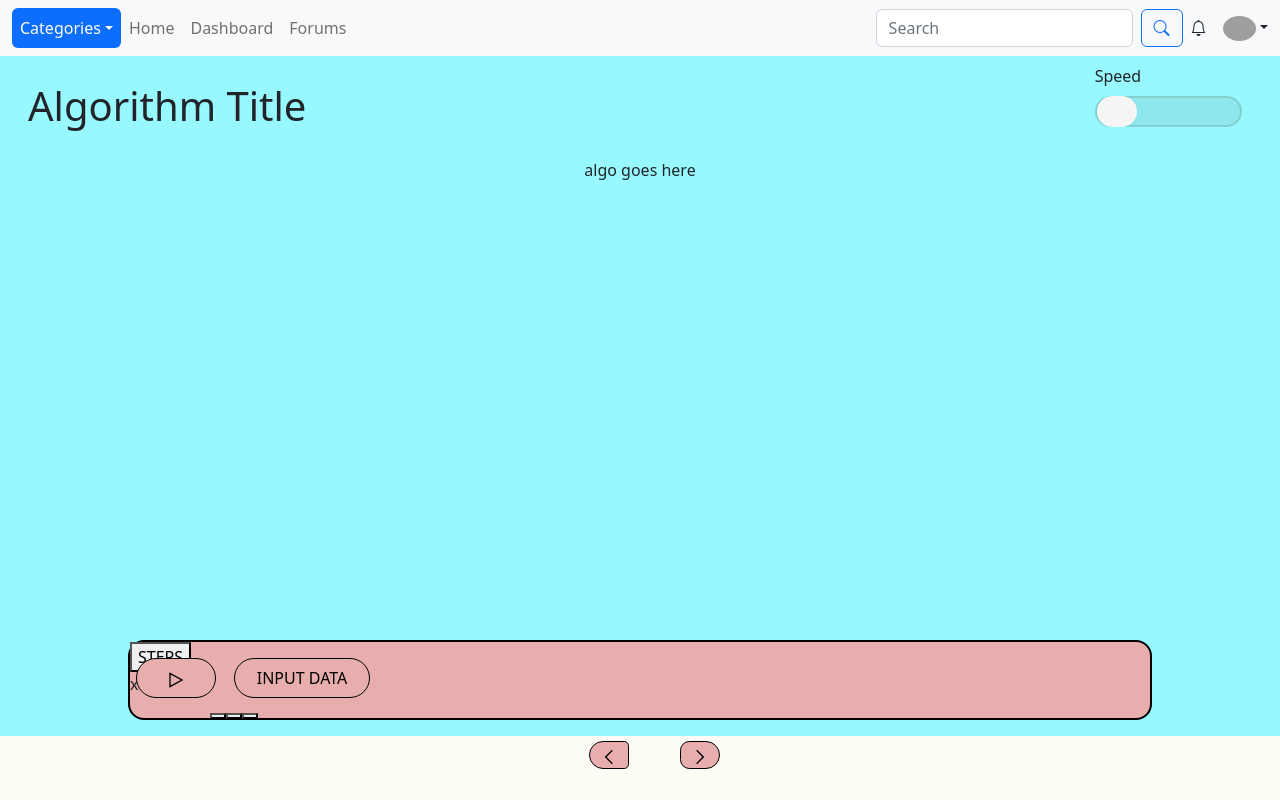
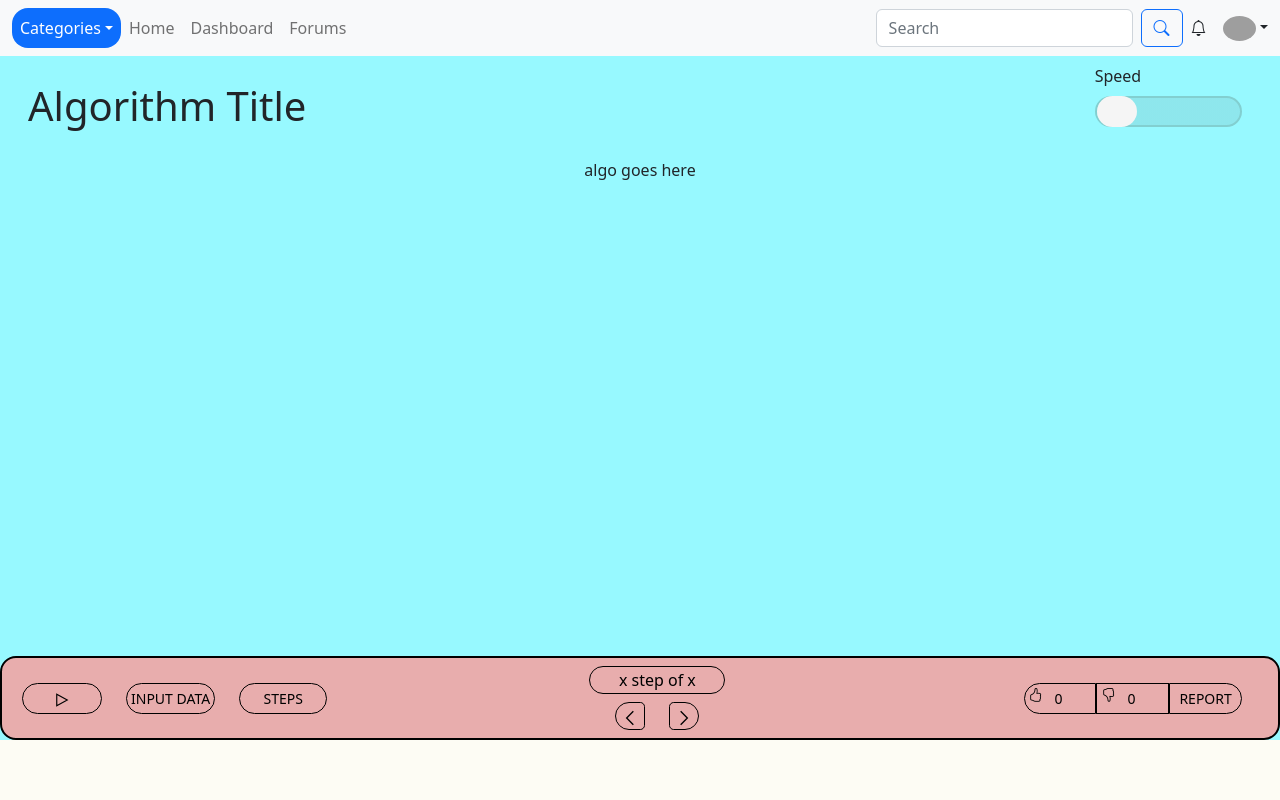
Before and after one commit to OrbelB/SimplyAlgorithms, a React (Create React App) app in the folder frontend/: page / in a window 1280 px wide. Shown: the top 800 px of the page. Built offline with nearby package versions, Linux system fonts and the light colour scheme; grey boxes are pictures that could not be loaded.

Commit message:
Fixed button layout and structured algo. vis. bar.

```diff
--- a/frontend/src/components/ui/alg_vis_btns/Alg_vis_btns.jsx
+++ b/frontend/src/components/ui/alg_vis_btns/Alg_vis_btns.jsx
@@ -1,26 +1,70 @@
-import React from 'react'
-import './alg_btns.css'
+import React, {useState} from 'react'
+import styles from './alg_btns.module.css'
 import {GrPlay} from 'react-icons/gr';
 import {GrPrevious} from 'react-icons/gr';
 import {GrNext} from 'react-icons/gr'
+import cx from "classnames";
+
 const Alg_vis_btns = () => {
-  return (
-    <div className='alg_visualizer'>
-         {/* <Alg_vis_stps/> */}
-        <button class='alg_vis_btn_play'><GrPlay/></button>
-        <button class='alg_vis_btn_inData'>INPUT DATA</button>
-        <button class='alg_vis_btn_steps'>STEPS</button>
-        <div>
-          x step of x
+    const [likes, setLikes] = useState(0);
+    const [dislikes, setDislikes] = useState(0);
+    const handleLike = () => {
+        setLikes(likes + 1);
+    }
+    const handleDislike = () => {
+        setDislikes(dislikes + 1);
+    }
+
+    return (
+        <div className={cx(styles['alg_visualizer'], 'container-fluid')}>
+            <div className={"grid p-2"}>
+                <div className={"row"}>
+                    <div className={"col-sm-auto small align-self-center"}>
+                        <button className={cx(styles['alg_vis_btn_play'], 'p-1')}><GrPlay/></button>
+                    </div>
+                    <div className={"col-sm-auto small  align-self-center"}>
+                        <button className={cx(styles['alg_vis_btn_inData'], 'p-1')}>INPUT DATA</button>
+                    </div>
+                    <div className={"col-sm-auto small align-self-center"}>
+                        <button className={cx(styles['alg_vis_btn_steps'], 'p-1')}>STEPS</button>
+                    </div>
+                    <div className={"col align-content-center me-xl-5"}>
+                        <div className={"row justify-content-center"}>
+                            <button className={styles['alg_vis_btn_steps_amount']}>x step of x</button>
+                        </div>
+                        <div className={"row justify-content-center"}>
+                            <div className={"col-sm-auto mt-2"}>
+                                <button className={styles['alg_vis_btn_prev']}><GrPrevious/></button>
+                            </div>
+                            <div className={"col-sm-auto mt-2"}>
+                                <button className={styles['alg_vis_btn_next']}><GrNext/></button>
+                            </div>
+                        </div>
+                    </div>
+                    <div className={"col-sm-auto small align-self-center"}>
+                        {/* TODO when setting up the server a user can only either like or dislike; A like/dislike must be unique per user */}
+                        <button className={cx(styles['alg_vis_btn_like'], "row bi bi-hand-thumbs-up p-1 p-lg-auto")}
+                             onClick={handleLike}>
+                            <div className={"col-sm-auto "} unselectable={"on"}>{likes=== 0 ? 0 : likes}</div>
+                        </button>
+                    </div>
+                    <div className={"col-sm-auto small align-self-center"}>
+                        {/* TODO when setting up the server a user can only either like or dislike; A like/dislike must be unique per user */}
+                        <button className={cx(styles['alg_vis_btn_dislike'], "row bi bi-hand-thumbs-down p-1 p-lg-auto")}
+                             onClick={handleDislike}>
+                            <div className={"col-sm-auto"} unselectable={"on"}>{dislikes === 0 ? 0 : dislikes}</div>
+                        </button>
+                    </div>
+                    <div className={"col-sm-auto small align-self-center me-3 ps-0 "}>
+                        <button className={cx(styles['alg_vis_btn_report'], "p-1 p-lg-auto")}>REPORT</button>
+                    </div>
+                </div>
+            </div>
+            {/* <Alg_vis_stps/> */}
+
+
         </div>
-        <button class='alg_vis_btn_prev'><GrPrevious/></button>
-        <button class='alg_vis_btn_next'><GrNext/></button>
-        <button class='alg_vis_btn_like'></button>
-        <button class='alg_vis_btn_dislike'></button>
-        <button class='alg_vis_btn_report'></button>
-
-    </div>
-  )
+    )
 }
 
 export default Alg_vis_btns
--- a/frontend/src/components/ui/alg_vis_btns/alg_btns.css
+++ b/frontend/src/components/ui/alg_vis_btns/alg_btns.module.css
@@ -1,24 +1,14 @@
 .alg_visualizer{
-    position: relative;
     background:var(--color-bg-alg-dash);
-    width: 80%;
-    margin-left: auto;
-    margin-right: auto;
-    height: 5rem;
-    top: -1rem;
     border: 2px solid;
     border-color: var(--color-border);
     border-radius: 1rem 1rem 1rem 1rem;
 }
 
 .alg_vis_btn_play{
-    position: absolute;
-    top: 1rem;
-    left: .4rem;
     background-color: var(--color-bg-alg-dash);
     color: var(--color-black);
     width: 5rem;
-    height: 2.5rem;
     border: 1px solid;
     border-radius: 1.5rem 1.5rem 1.5rem 1.5rem;
 }
@@ -26,43 +16,42 @@
     background-color: var(--color-bg-white);
 }
 
-
 .alg_vis_btn_inData{
-    position: absolute;
-    top: 1rem;
-    left: 6.5rem;
     border: 1px solid;
     background-color: var(--color-bg-alg-dash);
     color: var(--color-black);
-    width: 8.5rem;
-    height: 2.5rem;
     border-radius: 1.5rem 1.5rem 1.5rem 1.5rem;
 }
 .alg_vis_btn_inData:hover{
     background-color: var(--color-bg-white);
 }
-/* .alg_vis_btn_steps{
-    position: absolute;
-    top: 1rem;
-    left: 16.5rem;
+.alg_vis_btn_steps{
     background-color: var(--color-bg-alg-dash);
     color: var(--color-black);
+    border: 1px solid;
+    width: 5.5rem;
+    border-radius: 1.5rem 1.5rem 1.5rem 1.5rem;
+}
+
+.alg_vis_btn_steps:hover {
+    background-color: var(--color-bg-white);
+}
+
+.alg_vis_btn_steps_amount {
+    background-color: var(--color-bg-alg-dash);
+    border: 1px solid;
+    color: var(--color-black);
     width: 8.5rem;
-    height: 2.5rem;
     border-radius: 1.5rem 1.5rem 1.5rem 1.5rem;
-} */
-
-.alg_vis_btn_steps:hover{
+}
+.alg_vis_btn_steps_amount:hover{
     background-color: var(--color-bg-white);
 }
 
 .alg_vis_btn_prev{
-    position: relative;
+
     border: 1px solid var(--color-black);
     background-color: var(--color-bg-alg-dash);
-    width: 2.5rem;
-    left: 45%;
-    top:2.8rem;
     border-radius: 1.5rem .5rem .5rem 1.5rem;
 }
 .alg_vis_btn_prev:hover{
@@ -70,18 +59,53 @@
 }
 
 .alg_vis_btn_next{
-    position: relative;
+
     border: 1px solid var(--color-black);
     background-color: var(--color-bg-alg-dash);
-    width: 2.5rem;
-    left: 50%;
-    top:2.8rem;
-    border-radius: 1rem 1.5rem 1.5rem 1rem;
+    border-radius: .5rem 1.5rem 1.5rem .5rem;
 }
 .alg_vis_btn_next:hover{
     background-color: var(--color-bg-white);
 }
 
+.alg_vis_btn_like {
+
+    border: 1px solid;
+    height: 100%;
+    width: 5.2em;
+    background-color: var(--color-bg-alg-dash);
+    color: var(--color-black);
+    border-radius: 1.5rem 0 0 1.5rem;
+}
+.alg_vis_btn_like:hover{
+    background-color: var(--color-bg-white);
+}
+
+.alg_vis_btn_dislike {
+
+    border: 1px solid;
+    height: 100%;
+    width: 5.2em;
+    background-color: var(--color-bg-alg-dash);
+    color: var(--color-black);
+    border-radius: 0;
+}
+.alg_vis_btn_dislike:hover{
+    background-color: var(--color-bg-white);
+}
+
+.alg_vis_btn_report {
+
+    border: 1px solid;
+    height: 100%;
+    width: 5.2em;
+    background-color: var(--color-bg-alg-dash);
+    color: var(--color-black);
+    border-radius: 0 1.5rem 1.5rem 0;
+}
+.alg_vis_btn_report:hover{
+    background-color: var(--color-bg-white);
+}
 
 /*
     padding-top: -100px;
--- a/frontend/src/components/ui/dropdown-menu/DropdownMenu.jsx
+++ b/frontend/src/components/ui/dropdown-menu/DropdownMenu.jsx
@@ -6,10 +6,10 @@ export default function DropdownMenu({
                                      }) {
     return (
         <li className="nav-item dropdown">
-            <a className="nav-link dropdown-toggle bg-primary text-white rounded" role="button"
+            <a className="nav-link dropdown-toggle bg-primary text-white rounded-4" role="button"
                data-bs-toggle="dropdown"
                aria-expanded="false"
-                  unselectable={"off"}
+               unselectable={"off"}
             >
                 {dropdownTitle}
             </a>
```
